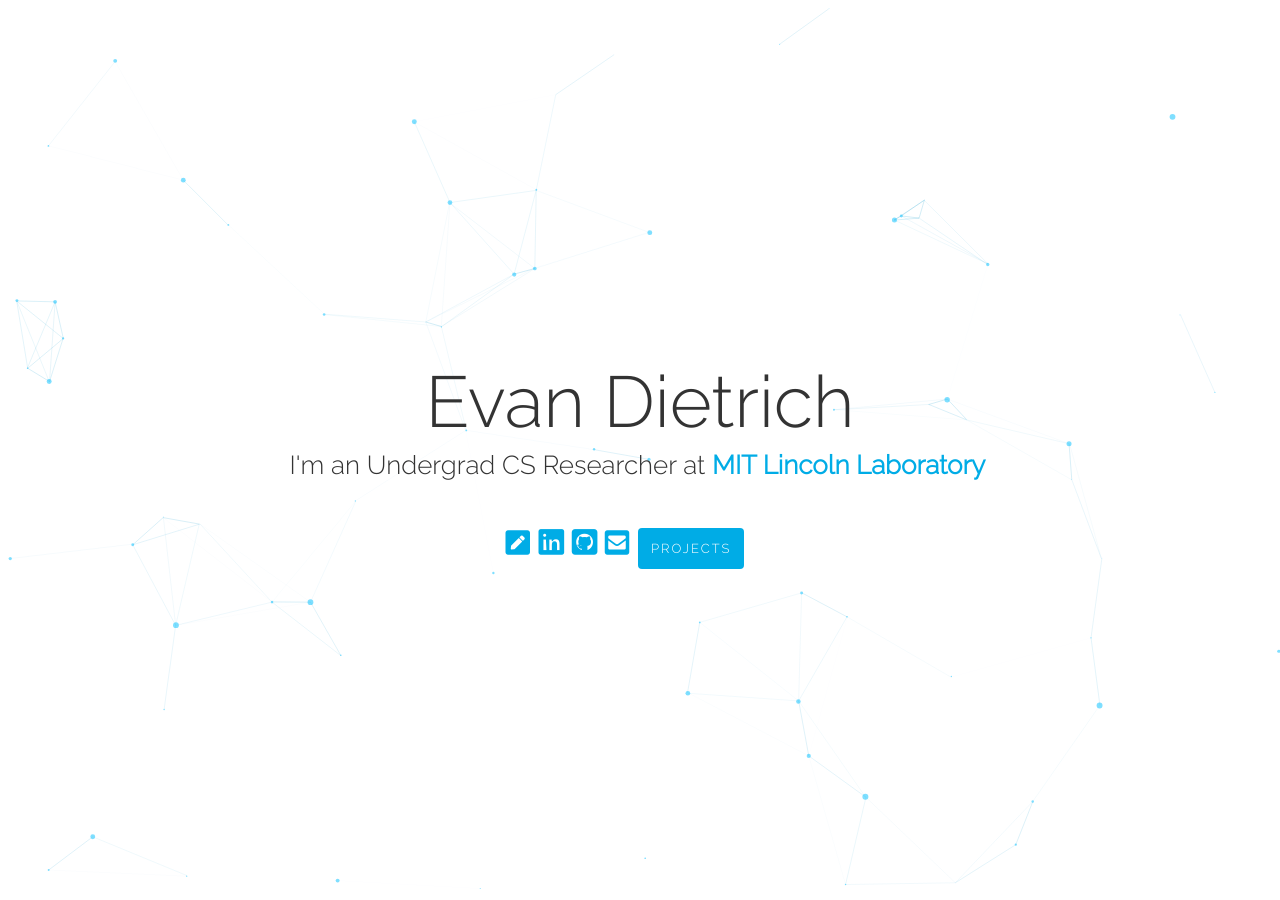
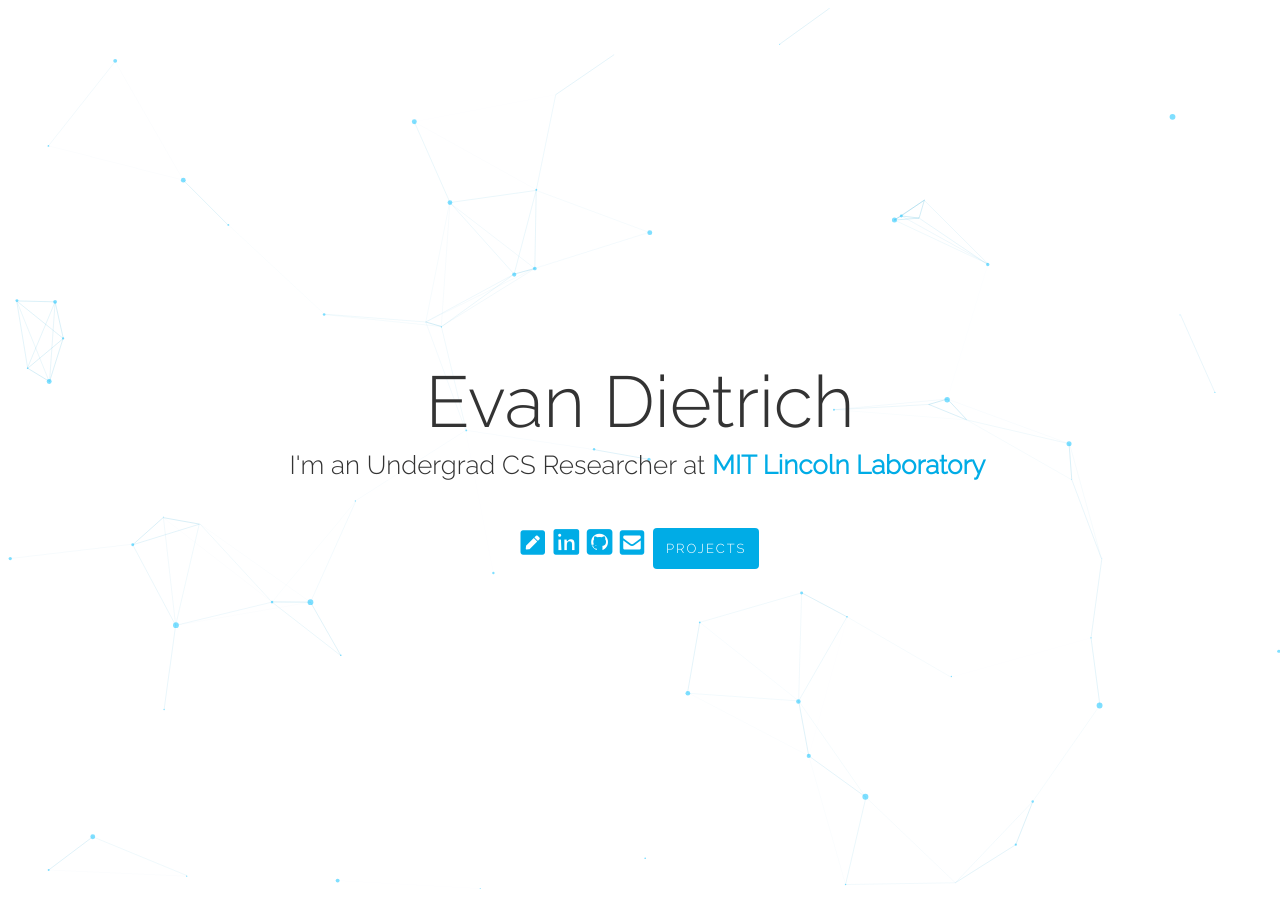
Before and after one commit to EvanDietrich/EvanDietrich.github.io, a Jekyll site: the page index.html, which Jekyll copies as it is, in a window 1280 px wide. Built offline with Jekyll 4.4.1, drawn with Linux system fonts in a browser that asks for light colours; nearby versions of some CDN libraries.

Commit message:
Update style.css

```diff
--- a/css/style.css
+++ b/css/style.css
@@ -13,11 +13,11 @@
 a:link {
     color: #00ace6;
     font-weight: bold;
-      -webkit-transition: color 1s, font-size 1s;
-  -moz-transition: color 1s, font-size 1s;
-  -o-transition: color 1s, font-size 1s;
-  transition: color 1s, font-size 1s;
-  padding-right: 5px;
+    -webkit-transition: color 1s, font-size 1s;
+    -moz-transition: color 1s, font-size 1s;
+    -o-transition: color 1s, font-size 1s;
+    transition: color 1s, font-size 1s;
+    padding-right: 5px;
 }
 
 a:hover {
@@ -39,7 +39,7 @@
     font-size: 13px;
     letter-spacing: 2px;
     background-color: #00ace6;
-    margin-right: 30px;
+    /*margin-right: 30px;*/
     border-radius: 4px;
 }
 
```
